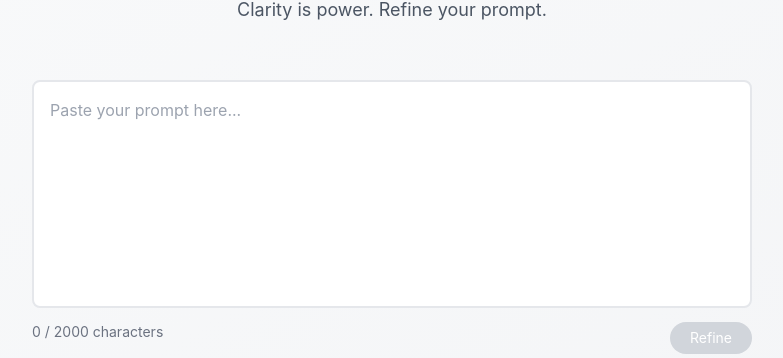
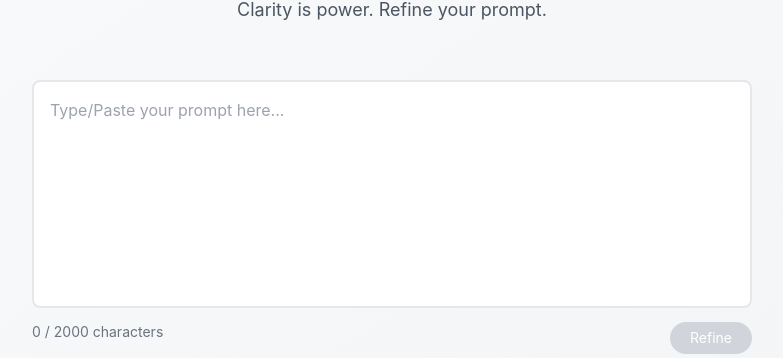
Before and after one commit to johannesstruweg/promptrefine, a React (Vite) app in the folder frontend/: page / in a window 1280 px wide. Shown: the part 198-556 px from the top of the page, without its empty margins (248-1031 px from the left). Built offline with nearby package versions, Linux system fonts and the light colour scheme; no server answers.

Commit message:
Update App.jsx

```diff
--- a/frontend/src/App.jsx
+++ b/frontend/src/App.jsx
@@ -120,7 +120,7 @@ export default function App() {
           className={`w-full p-4 border-2 rounded-lg resize-none focus:outline-none focus:ring-2 focus:ring-blue-500 text-gray-800 ${
             error ? "border-red-300" : "border-gray-200"
           }`}
-          placeholder="Paste your prompt here..."
+          placeholder="Type/Paste your prompt here..."
           value={text}
           onChange={(e) => {
             setText(e.target.value);
```
